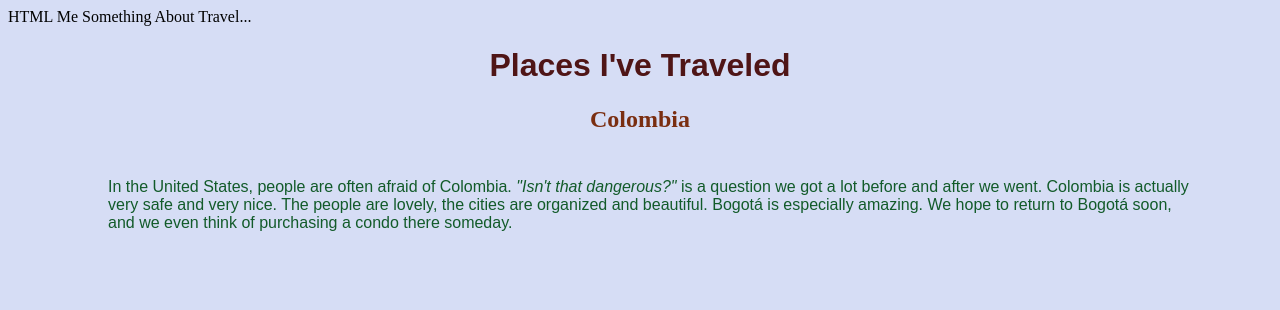
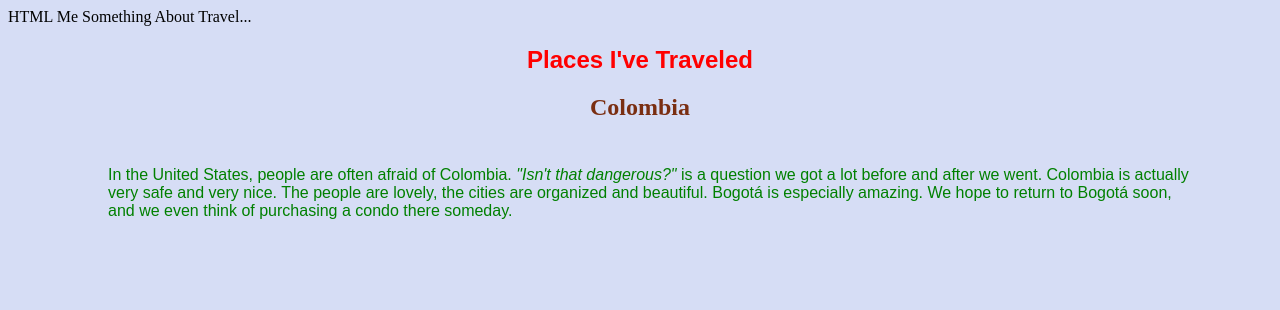
Before and after one commit to STL-LC101-January-22/assignment-4-html-me-something-libbypeterson, a website: page index.html in a window 1280 px wide. Shown: the top 310 px of the page. Drawn offline with Linux system fonts and the light colour scheme; grey boxes are pictures that could not be loaded.

Commit message:
trying to pass tests

```diff
--- a/index.html
+++ b/index.html
@@ -7,8 +7,11 @@
 
    <body>
       <main>
+         <section>
          <header>HTML Me Something About Travel...</header>
          <h1 id = "main-heading">Places I've Traveled</h1>
+      </section>
+      <section>
          <article>
          <h2>Colombia</h2>
          <p id = "testP" class = "funParagraph">
@@ -58,15 +61,18 @@
          <footer id = "footer">pillars in Karnak Temple.</footer>
       </article>
          <br>
-
+   </section>
+<section>
          <article>
          <h2>Next Time...?</h2>
          <p>There are still so many places I want to visit! South Africa and New Zealand are two places definitely on my list.</p>
       <img>
    </article>
+</section>
 
    </main>
 
    </body>
+   <p>&copy Libby Peterson 2022</p>
 
 </html>
--- a/styles.css
+++ b/styles.css
@@ -4,13 +4,13 @@ body {
 }
 
 #main-heading {
-    color: hsla(0, 76%, 16%, 0.952);
+    color: red;
     font-family: Copperplate, fantasy;
     text-align: center;
 }
 
 .funParagraph {
-    color:hsla(138, 82%, 18%, 0.952);
+    color:green;
 }
 
 p {
```
